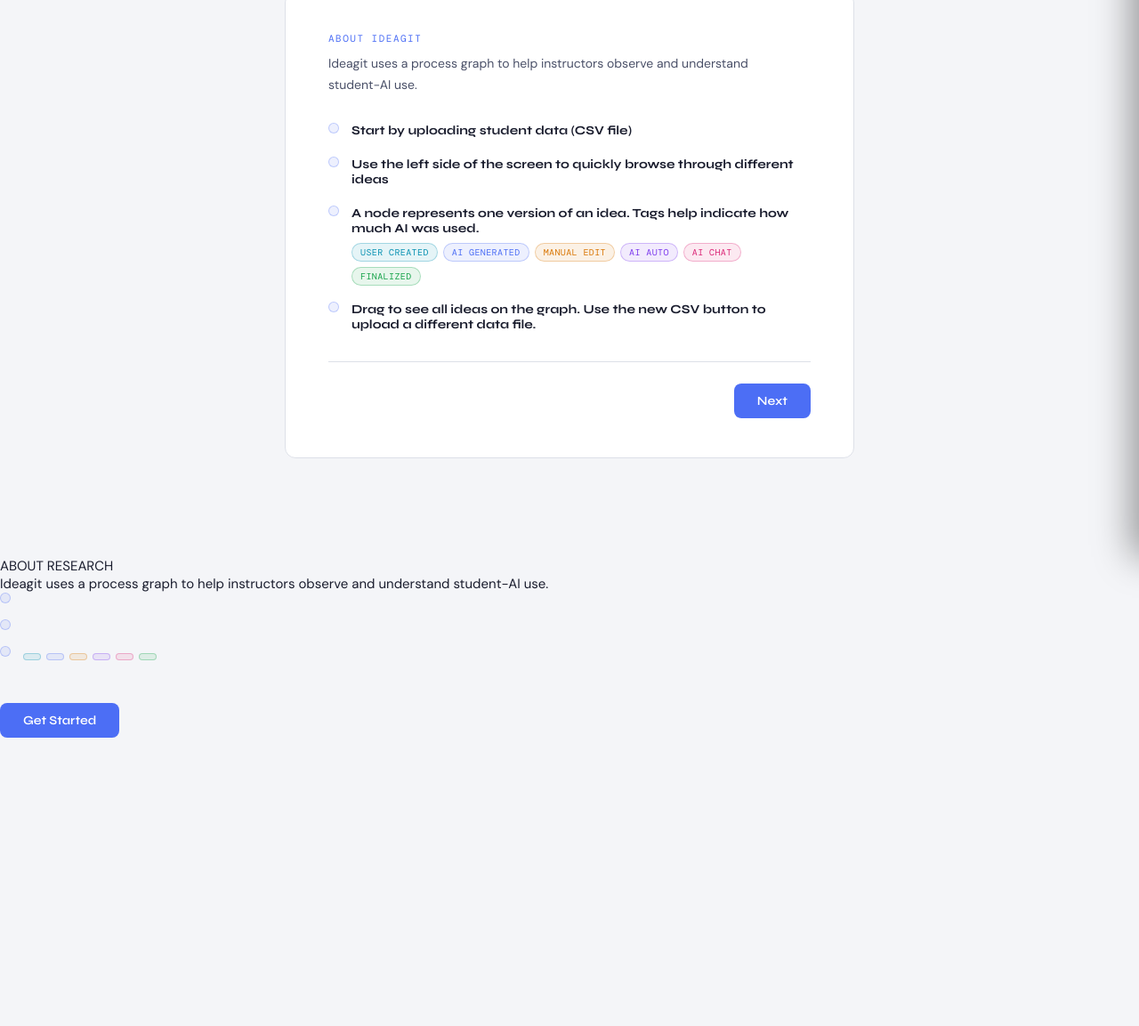
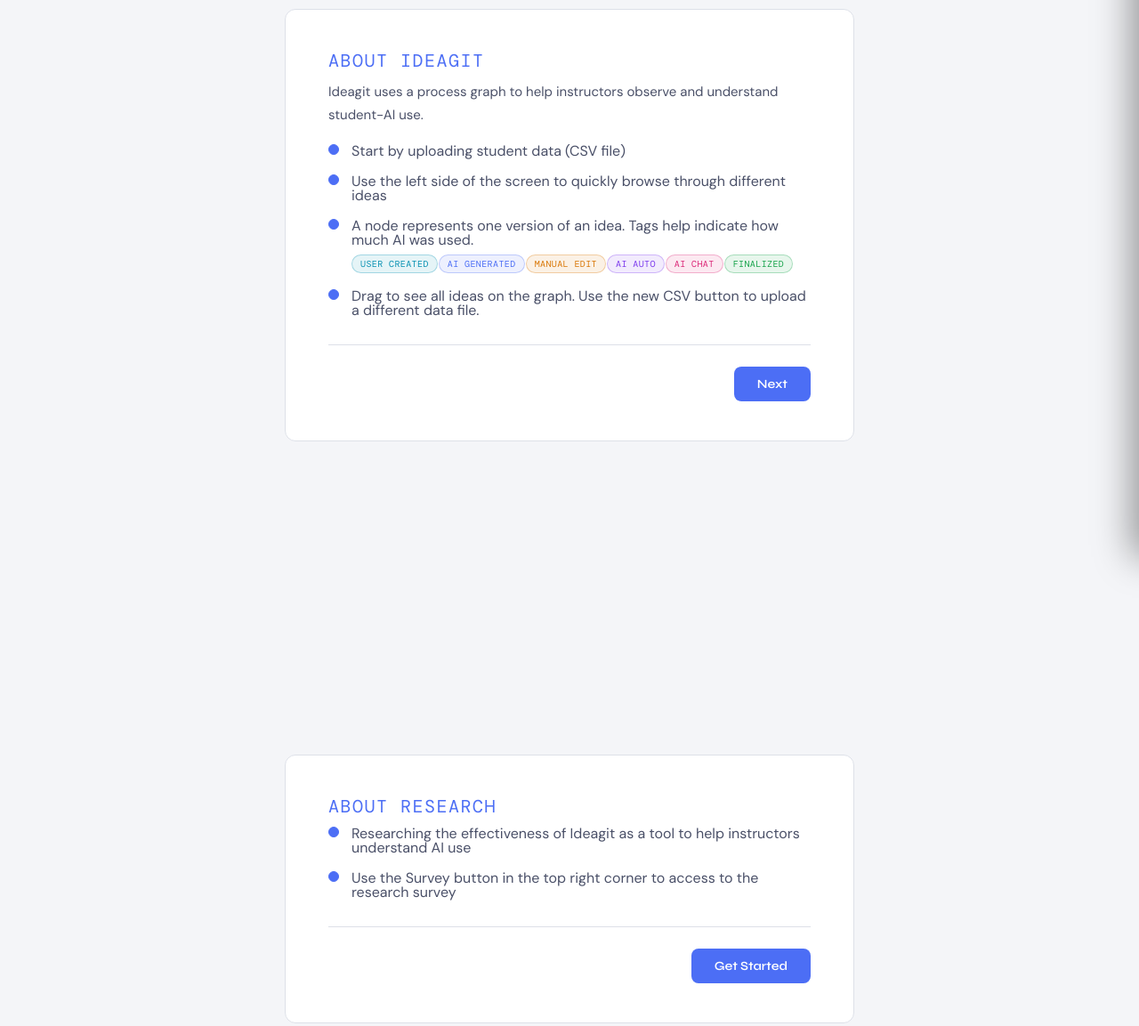
Before and after one commit to Designing-Collective-Systems/IdeaGit, a website: page public/instructor.html in a window 1280 px wide. Shown: the part 174-1327 px from the top of the page at 89% size. Before the commit the page ends 1003 px from the top, so only its background shows below. Drawn offline with nearby package versions, Linux system fonts and the light colour scheme; a web font is replaced by a local one.

Commit message:
research page

```diff
--- a/public/instructor.html
+++ b/public/instructor.html
@@ -30,21 +30,36 @@
 
   #instructions-page { display: flex; align-items: center; justify-content: center; height: calc(100vh - 54px); overflow-y: auto; padding: 24px; }
   .instr-card { background: var(--surface); border: 1px solid var(--border); border-radius: var(--r2); padding: 44px 48px; max-width: 640px; width: 100%; }
-  .instr-eyebrow { font-family: 'DM Mono', monospace; font-size: 11px; color: var(--accent); text-transform: uppercase; letter-spacing: 1.5px; margin-bottom: 10px; }
-  .instr-card h1 { font-family: 'Syne', sans-serif; font-weight: 800; font-size: 26px; letter-spacing: -0.5px; margin-bottom: 10px; }
-  .instr-card > p.instr-lede { color: var(--text2); font-size: 14px; line-height: 1.7; margin-bottom: 30px; max-width: 52ch; }
+  .instr-eyebrow { font-family: 'DM Mono', monospace; font-size: 20px; color: var(--accent); text-transform: uppercase; letter-spacing: 1.5px; margin-bottom: 10px; }
+  .instr-card h1 { font-family: 'Syne', sans-serif; font-weight: 800; font-size: 18px; letter-spacing: -0.5px; margin-bottom: 10px; }
+  .instr-card > p.instr-lede { color: var(--text2); font-size: 15px; line-height: 1.7; margin-bottom: 20px; max-width: 52ch; }
   .instr-steps { list-style: none; display: flex; flex-direction: column; gap: 18px; margin-bottom: 30px; }
   .instr-step { display: flex; gap: 14px; align-items: flex-start; }
-  .instr-step-num { font-family: 'Syne', sans-serif; font-weight: 700; font-size: 13px; color: var(--accent); background: rgba(76,110,245,0.1); border: 1px solid rgba(76,110,245,0.3); width: 12px; height: 12px; border-radius: 50%; display: flex; align-items: center; justify-content: center; flex-shrink: 0; }
-  .instr-step-body h3 { font-family: 'Syne', sans-serif; font-weight: 700; font-size: 14px; margin-bottom: 3px; }
-  .instr-step-body p { color: var(--text2); font-size: 13px; line-height: 1.6; }
+  .instr-step-num { font-family: 'Syne', sans-serif; font-weight: 700; font-size: 13px; color: var(--accent); background: rgba(76,110,245); border: 1px solid rgba(76,110,245); width: 12px; height: 12px; border-radius: 50%; display: flex; align-items: center; justify-content: center; flex-shrink: 0; }
+  .instr-step-body p { color: var(--text2); font-size: 16px; line-height: 1; }
   .instr-step-body code { font-family: 'DM Mono', monospace; font-size: 12px; background: var(--surface2); border: 1px solid var(--border); padding: 1px 6px; border-radius: 4px; color: var(--text2); }
-  .instr-legend-row { display: flex; flex-wrap: wrap; gap: 6px; margin-top: 8px; }
+  .instr-legend-row { display: flex; flex-wrap: wrap; gap: 1px; margin-top: 8px; }
   .instr-tag-chip { font-family: 'DM Mono', monospace; font-size: 10px; padding: 3px 9px; border-radius: 20px; text-transform: uppercase; letter-spacing: 0.4px; }
   .instr-footer { display: flex; align-items: center; justify-content: space-between; gap: 16px; padding-top: 24px; border-top: 1px solid var(--border); }
   .instr-footer p { font-family: 'DM Mono', monospace; font-size: 11px; color: var(--text3); }
   .btn-continue { background: var(--accent); color: #fff; border: none; border-radius: var(--r); padding: 11px 26px; font-family: 'Syne', sans-serif; font-weight: 600; font-size: 14px; cursor: pointer; flex-shrink: 0; }
   .btn-continue:hover { opacity: 0.85; }
+
+
+    #research-page { display: flex; align-items: center; justify-content: center; height: calc(100vh - 54px); overflow-y: auto; padding: 24px; }
+  .research-card { background: var(--surface); border: 1px solid var(--border); border-radius: var(--r2); padding: 44px 48px; max-width: 640px; width: 100%; }
+  .research-eyebrow { font-family: 'DM Mono', monospace; font-size: 20px; color: var(--accent); text-transform: uppercase; letter-spacing: 1.5px; margin-bottom: 10px; }
+  .research-card h1 { font-family: 'Syne', sans-serif; font-weight: 800; font-size: 18px; letter-spacing: -0.5px; margin-bottom: 10px; }
+  .research-card > p.instr-lede { color: var(--text2); font-size: 15px; line-height: 1.7; margin-bottom: 20px; max-width: 52ch; }
+  .research-steps { list-style: none; display: flex; flex-direction: column; gap: 18px; margin-bottom: 30px; }
+  .research-step { display: flex; gap: 14px; align-items: flex-start; }
+  .research-step-num { font-family: 'Syne', sans-serif; font-weight: 700; font-size: 13px; color: var(--accent); background: rgba(76,110,245); border: 1px solid rgba(76,110,245); width: 12px; height: 12px; border-radius: 50%; display: flex; align-items: center; justify-content: center; flex-shrink: 0; }
+  .research-step-body p { color: var(--text2); font-size: 16px; line-height: 1; }
+  .research-step-body code { font-family: 'DM Mono', monospace; font-size: 12px; background: var(--surface2); border: 1px solid var(--border); padding: 1px 6px; border-radius: 4px; color: var(--text2); }
+  .research-legend-row { display: flex; flex-wrap: wrap; gap: 1px; margin-top: 8px; }
+  .research-tag-chip { font-family: 'DM Mono', monospace; font-size: 10px; padding: 3px 9px; border-radius: 20px; text-transform: uppercase; letter-spacing: 0.4px; }
+  .research-footer { display: flex; align-items: center; justify-content: space-between; gap: 16px; padding-top: 24px; border-top: 1px solid var(--border); }
+  .research-footer p { font-family: 'DM Mono', monospace; font-size: 11px; color: var(--text3); }
 
   #upload-zone { display: none; align-items: center; justify-content: center; height: calc(100vh - 54px); }
   .upload-card { background: var(--surface); border: 1.5px dashed var(--border2); border-radius: var(--r2); padding: 52px 60px; text-align: center; max-width: 480px; width: 90%; cursor: pointer; transition: border-color .2s, background .2s; }
@@ -147,6 +162,7 @@
   <div id="nav-stats" style="display:none;align-items:center;gap:12px">
     <span id="ns-summary" style="font-family:'DM Mono',monospace;font-size:12px;color:var(--text3)"></span>
     <button class="btn-sm" onclick="resetDashboard()">↑ New CSV</button>
+    <button class="btn-sm" onclick="openSurvey()">Survey</button>
   </div>
 </nav>
 
@@ -161,22 +177,22 @@
       <li class="instr-step">
         <div class="instr-step-num"></div>
         <div class="instr-step-body">
-          <h3>Start by uploading student data (CSV file)</h3>
-          <p></p>
+          <h3></h3>
+          <p>Start by uploading student data (CSV file)</p>
         </div>
       </li>
       <li class="instr-step">
         <div class="instr-step-num"></div>
         <div class="instr-step-body">
-          <h3>Use the left side of the screen to quickly browse through different ideas</h3>
-          <p></p>
+          <h3></h3>
+          <p>Use the left side of the screen to quickly browse through different ideas</p>
         </div>
       </li>
       <li class="instr-step">
         <div class="instr-step-num"></div>
         <div class="instr-step-body">
-          <h3>A node represents one version of an idea. Tags help indicate how much AI was used.</h3>
-          <p></p>
+          <h3></h3>
+          <p>A node represents one version of an idea. Tags help indicate how much AI was used.</p>
           <div class="instr-legend-row">
             <span class="instr-tag-chip tag-user">User Created</span>
             <span class="instr-tag-chip tag-ai-gen">AI Generated</span>
@@ -190,8 +206,8 @@
       <li class="instr-step">
         <div class="instr-step-num"></div>
         <div class="instr-step-body">
-          <h3>Drag to see all ideas on the graph. Use the new CSV button to upload a different data file. </h3>
-          <p></p>
+          <h3></h3>
+          <p>Drag to see all ideas on the graph. Use the new CSV button to upload a different data file. </p>
         </div>
       </li>
     </ul>
@@ -207,44 +223,22 @@
 <div id="research-page">
   <div class="research-card fadein">
     <div class="research-eyebrow">ABOUT RESEARCH</div>
-    <p class="research-lede">Ideagit uses a process graph to help instructors observe and understand student-AI use.
-</p>
+    <p class="research-lede"> </p>
 
-    <ul class="instr-steps">
-      <li class="instr-step">
-        <div class="instr-step-num"></div>
-        <div class="instr-step-body">
-          <h3></h3>
-          <p></p>
-        </div>
-      </li>
-      <li class="instr-step">
-        <div class="instr-step-num"></div>
-        <div class="instr-step-body">
-          <h3></h3>
-          <p></p>
-        </div>
-      </li>
-      <li class="instr-step">
-        <div class="instr-step-num"></div>
-        <div class="instr-step-body">
-          <h3></h3>
-          <p></p>
-          <div class="instr-legend-row">
-            <span class="instr-tag-chip tag-user"></span>
-            <span class="instr-tag-chip tag-ai-gen"></span>
-            <span class="instr-tag-chip tag-manual"></span>
-            <span class="instr-tag-chip tag-ai-auto"></span>
-            <span class="instr-tag-chip tag-ai-chat"></span>
-            <span class="instr-tag-chip tag-final"></span>
-          </div>
-        </div>
-      </li>
+    <ul class="research-steps">
       <li class="research-step">
         <div class="research-step-num"></div>
         <div class="research-step-body">
           <h3></h3>
-          <p></p>
+          <p>Researching the effectiveness of Ideagit as a tool to help instructors understand AI use</p>
+        </div>
+      </li>
+
+      <li class="research-step">
+        <div class="research-step-num"></div>
+        <div class="research-step-body">
+          <h3></h3>
+          <p>Use the Survey button in the top right corner to access to the research survey</p>
         </div>
       </li>
     </ul>
@@ -341,6 +335,15 @@ async function callClaude(messages, system='') {
 let ALL_NODES = [], GROUPS = [], activeGroup = null, activeFilter = 'all';
 let _pan = { dragging:false, startX:0, startY:0, tx:0, ty:0 };
 
+// SURVEY
+const SURVEY_URL = "LINK";
+let graphStartTime=null;
+let graphElapsedSeconds=0;
+function startGraphTimer(){graphStartTime=Date.now();}
+function stopGraphTimer(){if(!graphStartTime)return;graphElapsedSeconds=Math.floor((Date.now()-graphStartTime)/1000);console.log("Graph viewed for",graphElapsedSeconds,"seconds");}
+function openSurvey(){stopGraphTimer();window.open(SURVEY_URL,"_blank");}
+
+
 function parseCSV(text) {
   // handles newlines inside quoted fields
   const rows = [];
@@ -436,6 +439,7 @@ function setupDragDrop() {
 }
 
 function resetDashboard() {
+  stopGraphTimer();
   document.getElementById('dashboard').style.display = 'none';
   document.getElementById('upload-zone').style.display = 'flex';
   document.getElementById('nav-stats').style.display = 'none';
@@ -447,6 +451,7 @@ function initDashboard() {
   document.getElementById('upload-zone').style.display = 'none';
   document.getElementById('dashboard').style.display = 'block';
   document.getElementById('nav-stats').style.display = 'flex';
+  startGraphTimer();
   const fin = ALL_NODES.filter(n=>n.tag==='finalized').length;
   document.getElementById('ns-summary').textContent = `${ALL_NODES.length} nodes · ${GROUPS.length} ideas · ${fin} finalized`;
   renderStudentList();
@@ -667,6 +672,7 @@ function openNodeDetail(nodeId) {
 
 function closeDetail(){ document.getElementById('node-detail').classList.remove('open'); }
 
+window.addEventListener("beforeunload", stopGraphTimer);
 document.addEventListener('DOMContentLoaded',()=>{ setupDragDrop(); initGraphPan(); });
 </script>
 </body>
```
